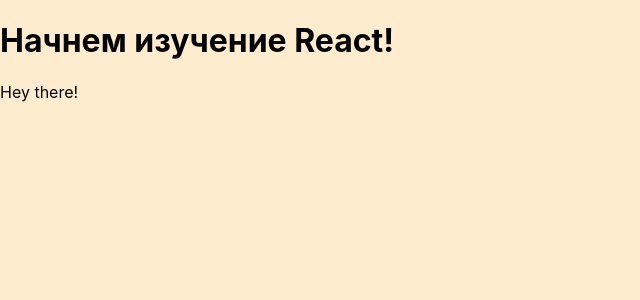
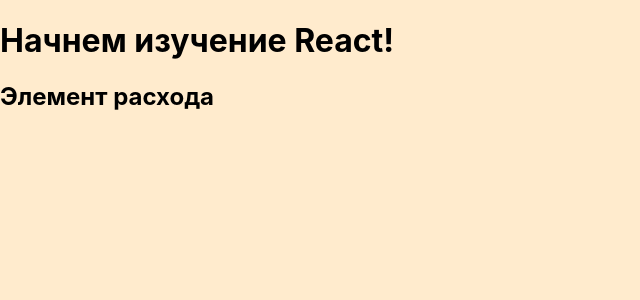
Before and after one commit to panaram1ks/react-years-expences, a JavaScript app: page / in a window 1280 px wide. Shown: the top 300 px of the page, without its empty margins (0-640 px from the left). Built offline with nearby package versions, Linux system fonts and the light colour scheme.

Commit message:
react Component

```diff
--- a/src/App.js
+++ b/src/App.js
@@ -1,8 +1,10 @@
+import CostItem from "./components/CostItem";
+
 function App() {
   return (
     <div>
       <h1>Начнем изучение React!</h1>
-      <p>Hey there!</p>
+      <CostItem/>
     </div>
   );
 }
--- /dev/null
+++ b/src/components/CostItem.js
@@ -0,0 +1,7 @@
+function CostItem() {
+    return (
+        <h2>Элемент расхода</h2>
+    );
+}
+
+export default CostItem;
```
